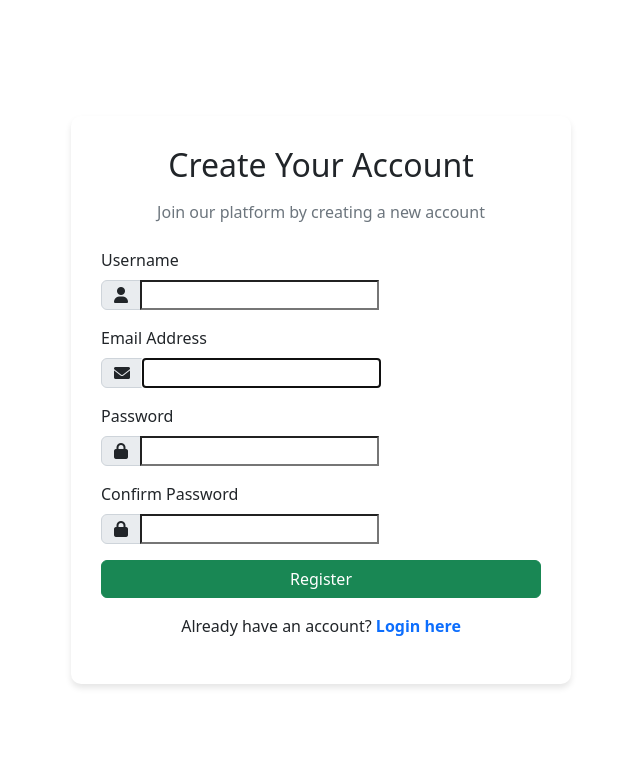
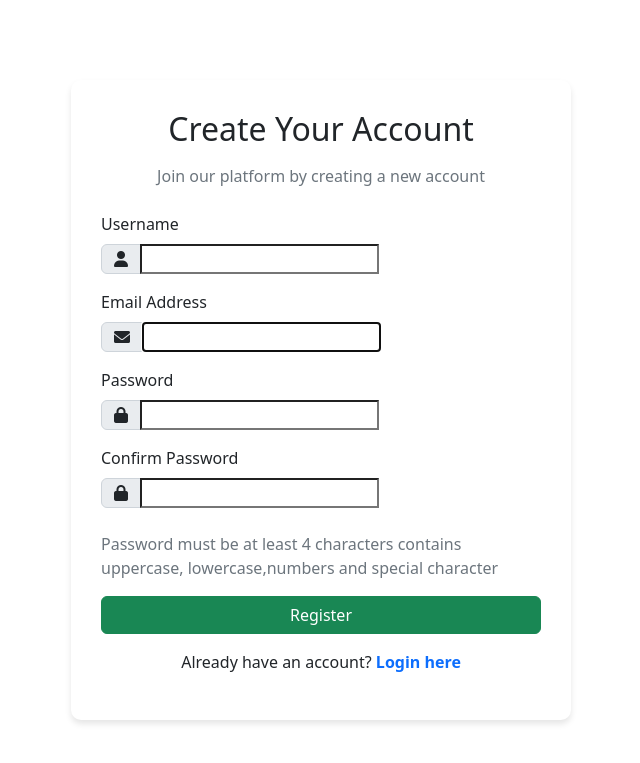
Before and after one commit to Ebrahimakbari/custom_auth_django, a Django app: page /register/ in a window 1280 px wide. Shown: the top 763 px of the page, without its empty margins (11-651 px from the left). Run offline with Django 4.2, Linux system fonts and the light colour scheme.

Commit message:
help txt for pass

```diff
--- a/account/templates/account/register.html
+++ b/account/templates/account/register.html
@@ -45,8 +45,11 @@
                 {{ form.password2 }}
             </div>
             {% if form.password2.errors %}
-                <div class="text-danger">{{ form.password2.errors }}</div>
+            <div class="text-danger">{{ form.password2.errors }}</div>
             {% endif %}
+            <br>
+            <div class="text-secondary">Password must be at least 4 characters contains uppercase,
+                lowercase,numbers and special character</div>
         </div>
         <button type="submit" class="btn btn-success w-100">Register</button>
     </form>
```
